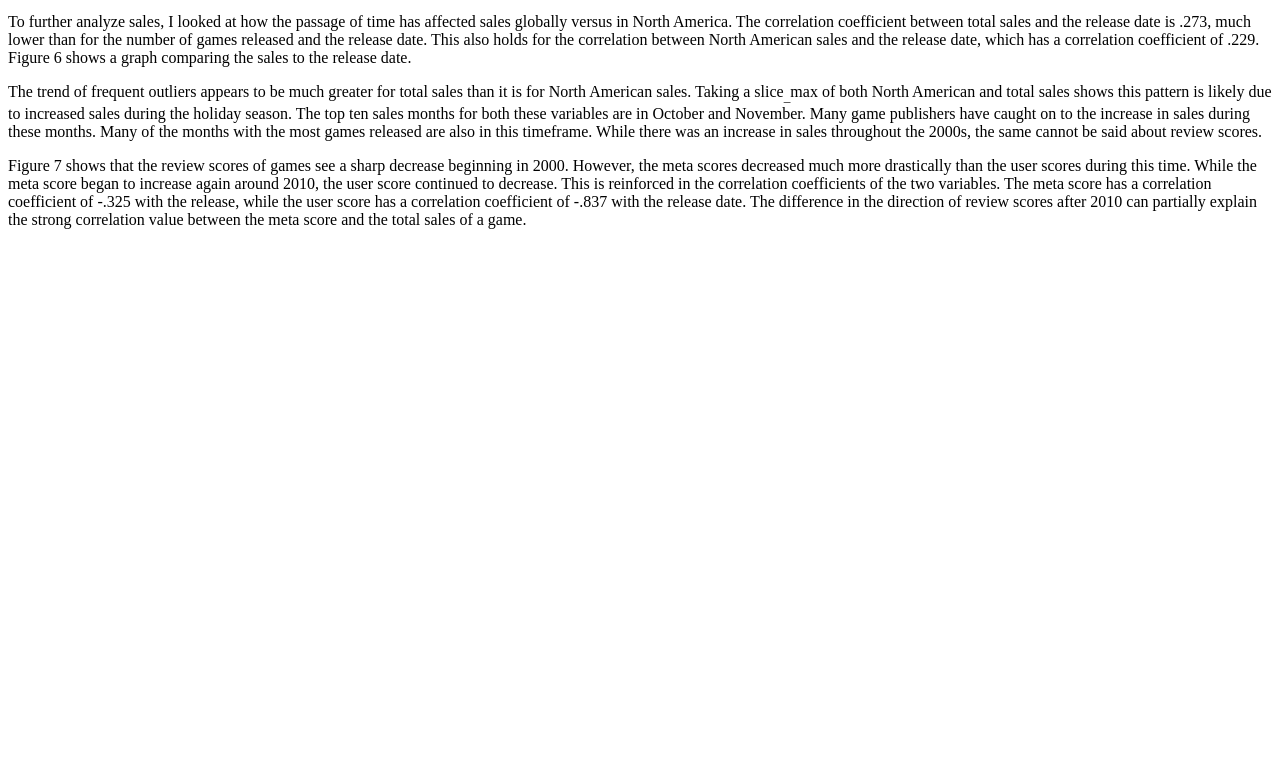
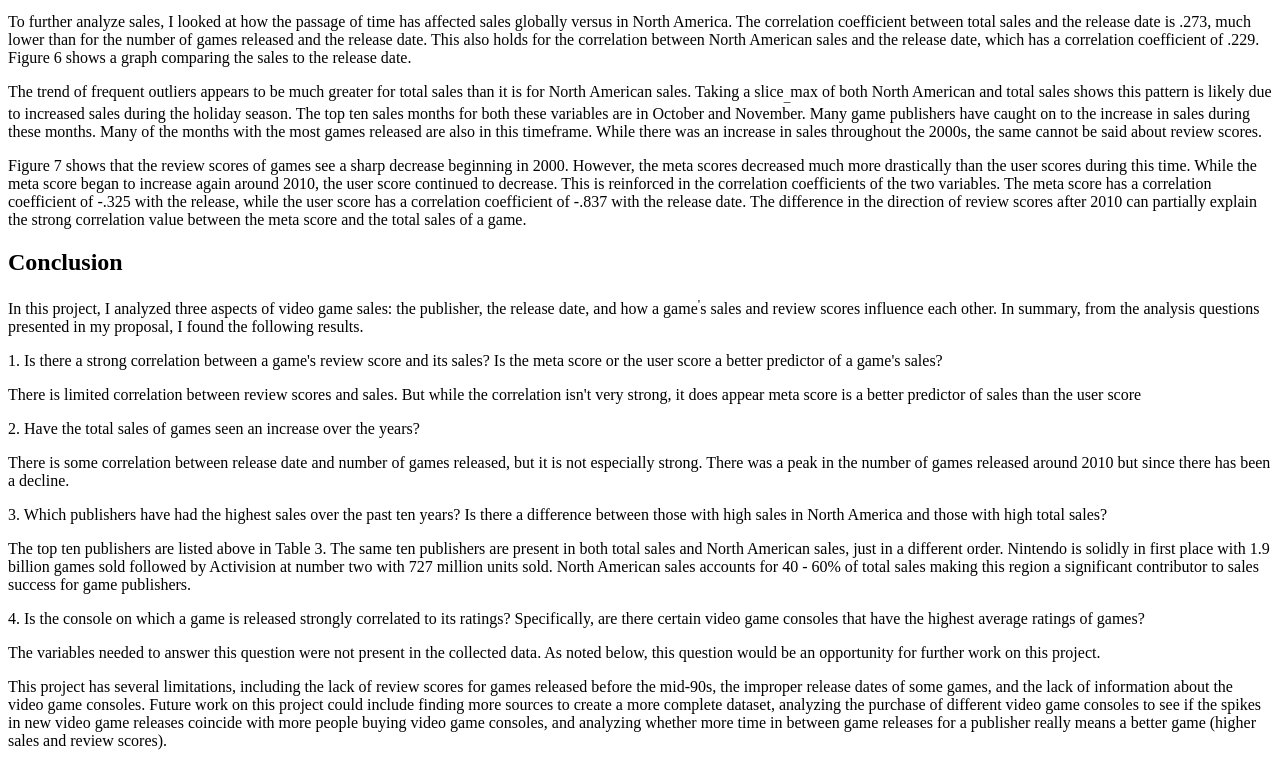
Before and after one commit to emilycsanders/3300-module7, a plain HTML site: page index.html in a window 1280 px wide. Shown: the part 2391-3157 px from the top of the page. Before the commit the page ends 2636 px from the top, so only its background shows below. Drawn offline with Linux system fonts and the light colour scheme.

Commit message:
this is my conclusion

```diff
--- a/index.html
+++ b/index.html
@@ -57,9 +57,20 @@
             <p>To further analyze sales, I looked at how the passage of time has affected sales globally versus in North America. The correlation coefficient between total sales and the release date is .273, much lower than for the number of games released and the release date. This also holds for the correlation between North American sales and the release date, which has a correlation coefficient of .229. Figure 6 shows a graph comparing the sales to the release date. </p>
             <p>The trend of frequent outliers appears to be much greater for total sales than it is for North American sales. Taking a slice<sub>_</sub>max of both North American and total sales shows this pattern is likely due to increased sales during the holiday season. The top ten sales months for both these variables are in October and November. Many game publishers have caught on to the increase in sales during these months. Many of the months with the most games released are also in this timeframe. While there was an increase in sales throughout the 2000s, the same cannot be said about review scores. </p>
             <p>Figure 7 shows that the review scores of games see a sharp decrease beginning in 2000. However, the meta scores decreased much more drastically than the user scores during this time. While the meta score began to increase again around 2010, the user score continued to decrease. This is reinforced in the correlation coefficients of the two variables. The meta score has a correlation coefficient of -.325 with the release, while the user score has a correlation coefficient of -.837 with the release date. The difference in the direction of review scores after 2010 can partially explain the strong correlation value between the meta score and the total sales of a game. </p>
-
         </section>
-        <section id=“conclusion”></section>
+        <section id=“conclusion”>
+            <h2>Conclusion</h2>
+            <p>In this project, I analyzed three aspects of video game sales: the publisher, the release date, and how a game<sup>'</sup>s sales and review scores influence each other. In summary, from the analysis questions presented in my proposal, I found the following results.</p>
+            <p>1.	Is there a strong correlation between a game's review score and its sales? Is the meta score or the user score a better predictor of a game's sales?</p>
+            <p>There is limited correlation between review scores and sales. But while the correlation isn't very strong, it does appear meta score is a better predictor of sales than the user score</p>
+            <p>2.	Have the total sales of games seen an increase over the years?</p>
+            <p>There is some correlation between release date and number of games released, but it is not especially strong. There was a peak in the number of games released around 2010 but since there has been a decline. </p>
+            <p>3.	Which publishers have had the highest sales over the past ten years? Is there a difference between those with high sales in North America and those with high total sales?</p>
+            <p>The top ten publishers are listed above in Table 3. The same ten publishers are present in both total sales and North American sales, just in a different order. Nintendo is solidly in first place with 1.9 billion games sold followed by Activision at number two with 727 million units sold. North American sales accounts for 40 - 60% of total sales making this region a significant contributor to sales success for game publishers.</p>
+            <p>4.	Is the console on which a game is released strongly correlated to its ratings? Specifically, are there certain video game consoles that have the highest average ratings of games?</p>
+            <p>The variables needed to answer this question were not present in the collected data. As noted below, this question would be an opportunity for further work on this project.</p>
+            <p>This project has several limitations, including the lack of review scores for games released before the mid-90s, the improper release dates of some games, and the lack of information about the video game consoles. Future work on this project could include finding more sources to create a more complete dataset, analyzing the purchase of different video game consoles to see if the spikes in new video game releases coincide with more people buying video game consoles, and analyzing whether more time in between game releases for a publisher really means a better game (higher sales and review scores). </p>
+        </section>
 
             <footer>
 
```
